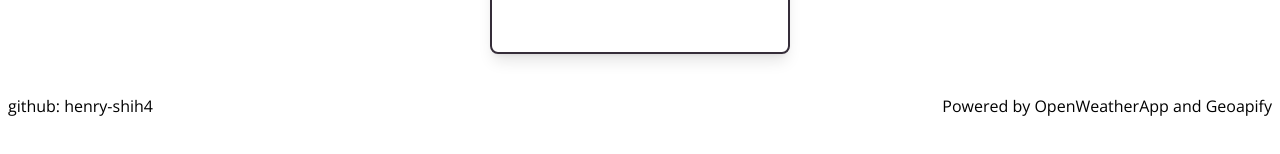
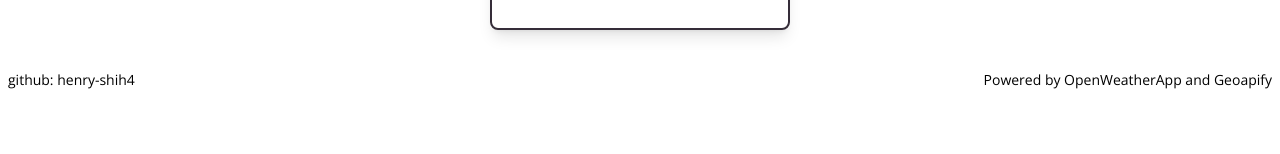
Before and after one commit to henry-shih4/react-weather, a React (Create React App) app: page / in a window 1280 px wide. Shown: the part 454-608 px from the top of the page. Built offline with nearby package versions, Linux system fonts and the light colour scheme; no server answers.

Commit message:
footer and spacing
spacing

```diff
--- a/src/App.css
+++ b/src/App.css
@@ -5,3 +5,7 @@
 .font-open{
     font-family: 'Open Sans', sans-serif;
 }
+
+html{
+    height:100%;
+}
--- a/src/components/DisplayWeather.js
+++ b/src/components/DisplayWeather.js
@@ -8,7 +8,7 @@ export default function DisplayWeather(props) {
     <>
       <div className="h-55">
         <div className="w-screen flex justify-center items-center">
-          <div className=" flex flex-col justify-center items-center mb-10 rounded-lg shadow-lg h-[340px] w-[300px] border-solid border-[#352D39] border-2">
+          <div className=" flex flex-col justify-center items-center mb-8 rounded-lg shadow-lg h-[340px] w-[300px] border-solid border-[#352D39] border-2">
             <div>
               {" "}
               <div className="text-center">
--- a/src/components/Footer.js
+++ b/src/components/Footer.js
@@ -1,7 +1,7 @@
 export default function Footer() {
   return (
     <>
-      <div className="flex justify-between min-h-full pr-2 pl-2">
+      <div className="flex justify-between min-h-full pr-2 pl-2 text-sm text-center">
         <div>github: henry-shih4</div>
         <div>Powered by OpenWeatherApp and Geoapify</div>
       </div>
--- a/src/components/Search.js
+++ b/src/components/Search.js
@@ -71,7 +71,7 @@ export default function Search(props) {
     <>
       <form
         onSubmit={(e) => e.preventDefault()}
-        className="mb-16 flex w-screen justify-center h-25 z-10"
+        className="mb-10 flex w-screen justify-center h-25 z-10"
       >
         <div className="flex justify-center w-[500px]">
           <div className="pr-2">
--- a/src/components/TemplateDisplay.js
+++ b/src/components/TemplateDisplay.js
@@ -1,8 +1,8 @@
 export default function TemplateDisplay() {
   return (
     <>
-      <div className="flex justify-center h-55">
-        <div className="flex flex-col justify-center items-center mb-10 rounded-lg shadow-lg h-[340px] w-[300px] border-solid border-[#352D39] border-2 text-center pr-2 pl-2">
+      <div className="flex justify-center">
+        <div className="flex flex-col justify-center items-center mb-10 rounded-lg shadow-lg h-[340px] w-[300px] border-solid border-[#352D39] border-2 text-center pr-2 pl-2 h-55">
           Enter a location to see weather in your area!
         </div>
       </div>
```
